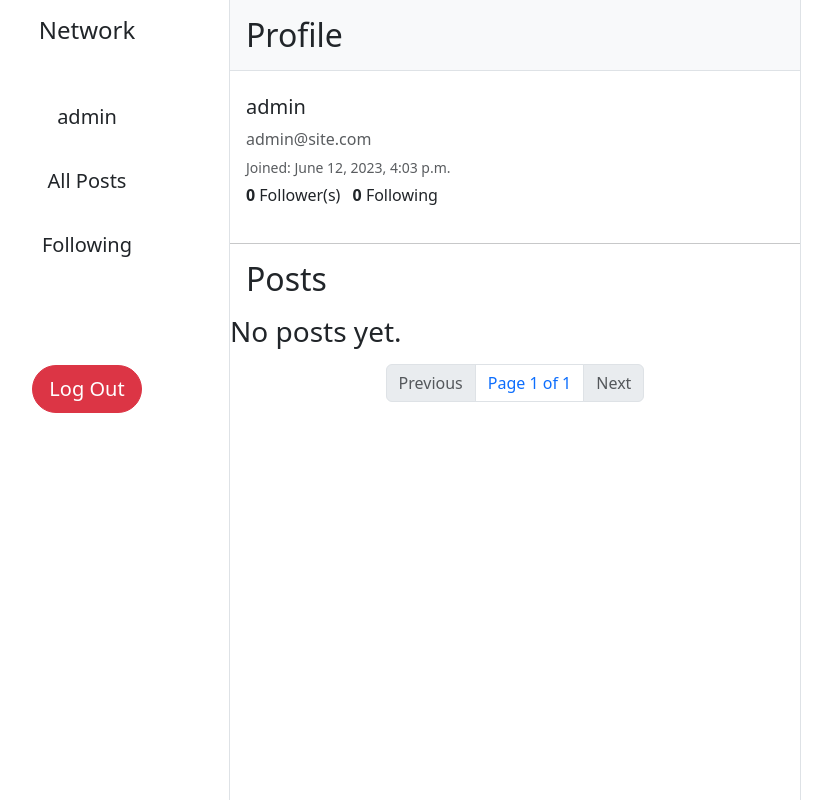
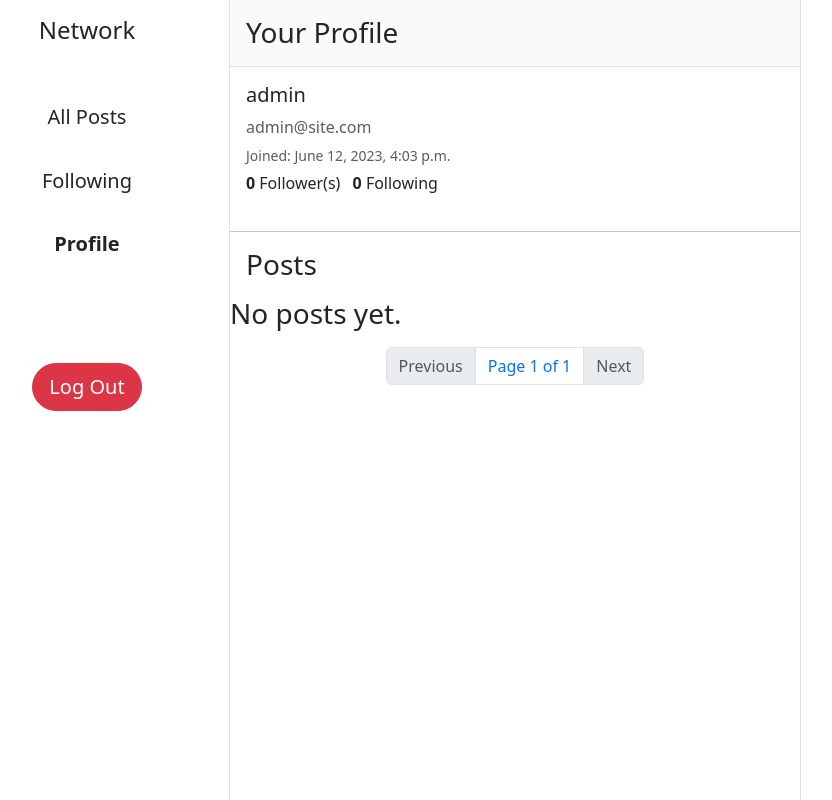
Before and after one commit to srky420/cs50w-project4, a Django app: page /profile/2 in a window 1280 px wide. Shown: the whole page, without its empty margins (125-957 px from the left). Run offline with Django 3.2, Linux system fonts and the light colour scheme; a user stored in the database is signed in; data comes from the database, SQL or seed files in the repository; both versions use the stored data as it was after the commit.

Commit message:
Add styling and optimizations

```diff
--- a/network/templates/network/index.html
+++ b/network/templates/network/index.html
@@ -6,11 +6,11 @@
 
     {% if request.path == "/followings" %}
 
-        <h2 class="p-3 bg-body-tertiary m-0 border-bottom">Your Followings</h2>
+        <h3 class="p-3 bg-body-tertiary bg-opacity-75 m-0 border-bottom sticky-top">Your Followings</h3>
 
     {% elif request.path == "/" %}
 
-        <h2 class="p-3 bg-body-tertiary m-0 border-bottom">All Posts</h2>
+        <h3 class="p-3 bg-body-tertiary bg-opacity-75 m-0 border-bottom sticky-top">All Posts</h3>
 
         {% if request.user.is_authenticated %}
 
--- a/network/templates/network/layout.html
+++ b/network/templates/network/layout.html
@@ -14,15 +14,13 @@
     </head>
     <body>
 
-        <div class="container">
+        <div class="container position-relative">
             <div class="row">
-                <div class="col-3 border-end">
+                <div class="col-3 position-sticky min-vh-100 border-end" style="top: 0; left: 0;">
                     <h4 class="text-center my-3">Network</h4>
                     <ul class="list-unstyled text-center my-5">
                         {% if request.user.is_authenticated %}
-                            <li class="my-3">
-                                <a class="btn btn-lg rounded-5" href="{% url 'profile' request.user.id %}">{{ request.user.username }}</a>
-                            </li>
+
                         {% endif %}
 
                         {% with request.resolver_match.url_name as url_name %}
@@ -32,6 +30,9 @@
                             {% if request.user.is_authenticated %}
                                 <li class="my-3">
                                     <a class="btn btn-lg rounded-5 {% if url_name == 'followings' %}active{% endif %}" href="{% url 'followings' %}">Following</a>
+                                </li>
+                                <li class="my-3">
+                                    <a class="btn btn-lg rounded-5 {% if url_name == 'profile' %}active{% endif %}" href="{% url 'profile' request.user.id %}">Profile</a>
                                 </li>
                                 <li class="my-5 py-5">
                                     <a class="btn btn-danger btn-lg rounded-5" href="{% url 'logout' %}">Log Out</a>
--- a/network/templates/network/profile.html
+++ b/network/templates/network/profile.html
@@ -4,7 +4,13 @@
 
 {% block body %}
 
-    <h2 class="p-3 bg-body-tertiary border-bottom">Profile</h2>
+    <h3 class="p-3 bg-body-tertiary bg-opacity-75 m-0 border-bottom sticky-top">
+        {% if user == request.user %}
+            Your Profile
+        {% else %}
+            Profile
+        {% endif %}
+    </h3>
 
     <div class="p-3">
         <h5>{{ user.username }}</h5>
@@ -25,7 +31,7 @@
 
     </div>
     <hr>
-    <h2 class="mx-3">Posts</h2>
+    <h3 class="mx-3">Posts</h3>
 
     {% include "network/posts.html" %}
 
```
Also changed, not shown: db.sqlite3.
